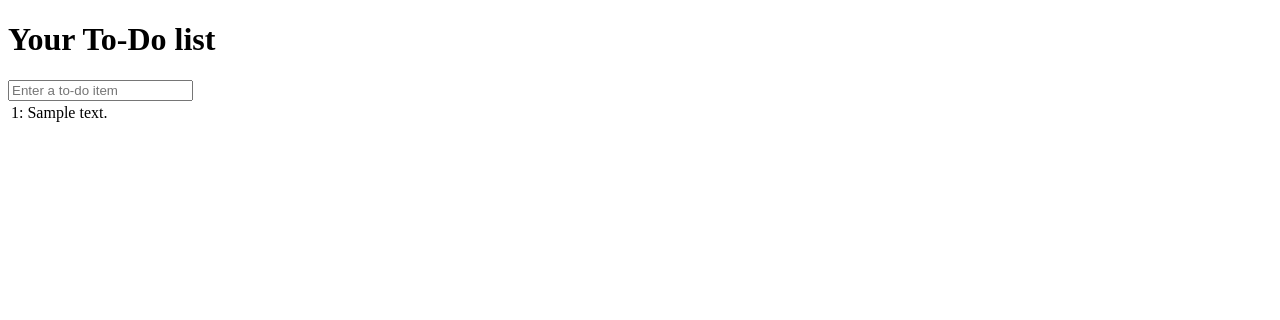
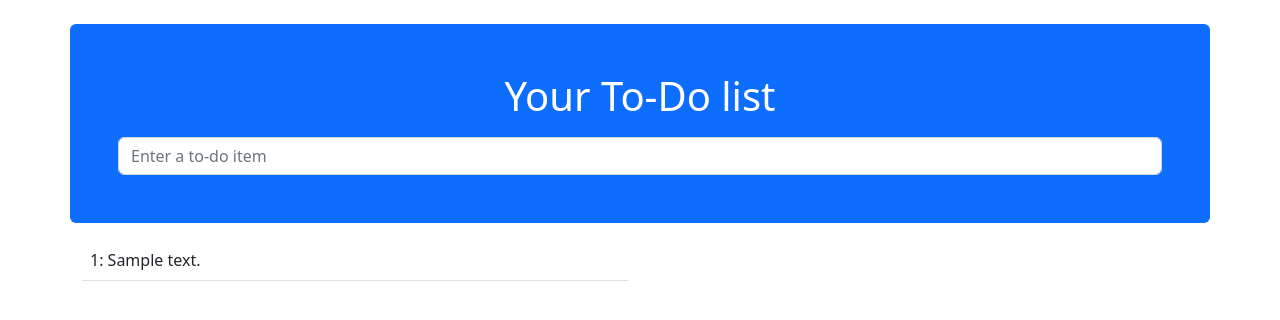
Before and after one commit to kalenshi/python-tdd-book, a Django app: page /lists/1/ in a window 1280 px wide. Shown: the top 320 px of the page. Run offline with Django 4.2, Linux system fonts and the light colour scheme; tables that the repository leaves empty hold one stand-in row (values such as "Sample post").

Commit message:
Using bootstrap to improve layout

```diff
--- a/functional_tests/tests.py
+++ b/functional_tests/tests.py
@@ -1,6 +1,7 @@
 import time
 
 from django.test import LiveServerTestCase
+from django.contrib.staticfiles.testing import StaticLiveServerTestCase
 from selenium import webdriver
 from selenium.webdriver.common.by import By
 from selenium.webdriver.common.keys import Keys
@@ -9,7 +10,7 @@ from selenium.common.exceptions import WebDriverException
 MAX_WAIT = 10
 
 
-class NewVisitorTest(LiveServerTestCase):
+class NewVisitorTest(StaticLiveServerTestCase):
 
     def setUp(self) -> None:
         self.browser = webdriver.Firefox()
--- /dev/null
+++ b/lists/static/lists/css/base.css
@@ -0,0 +1,7 @@
+#id_new_item {
+    margin-top: 2ex;
+}
+
+.table {
+    margin-top: 2ex;
+}
--- /dev/null
+++ b/lists/templates/base.html
@@ -0,0 +1,36 @@
+<!DOCTYPE html>
+{% load static %}
+<html lang="en">
+<head>
+    <meta charset="UTF-8">
+    <title>To-Do lists</title>
+    <link href="https://cdn.jsdelivr.net/npm/bootstrap@5.2.3/dist/css/bootstrap.min.css" rel="stylesheet"
+          type="text/css">
+    <link href="{% static 'lists/css/base.css' %}" rel="stylesheet" type="text/css">
+</head>
+<body>
+<div class="container">
+    <div class="row">
+        <div class="mt-4 p-5 bg-primary text-white rounded">
+            <div class="text-center">
+                <h1>{% block header_text %}{% endblock %}</h1>
+                <form method="POST" action="{% block form_action %}{% endblock %}">
+                    <input name="item_text" id="id_new_item" placeholder="Enter a to-do item"
+                           class="form-control input-lg"
+                    />
+                    {% csrf_token %}
+                </form>
+
+            </div>
+        </div>
+    </div>
+    <div class="row">
+        <div class="col-md-6 col-md-offset-3">
+            {% block table %}
+            {% endblock %}
+        </div>
+    </div>
+</div>
+<script src="https://cdn.jsdelivr.net/npm/bootstrap@5.2.3/dist/js/bootstrap.bundle.min.js"></script>
+</body>
+</html>
--- a/lists/templates/list.html
+++ b/lists/templates/list.html
@@ -1,16 +1,8 @@
-<!DOCTYPE html>
-<html lang="en">
-<head>
-    <meta charset="UTF-8">
-    <title>To-Do lists</title>
-</head>
-<body>
-<h1>Your To-Do list</h1>
-<form method="POST" action="/lists/{{list.id}}/add_item">
-    <input name="item_text" id="id_new_item" placeholder="Enter a to-do item">
-    {% csrf_token %}
-</form>
-<table id="id_list_table">
+{% extends "base.html" %}
+{% block header_text %}Your To-Do list{% endblock %}
+{% block form_action %}/lists/{{list.id}}/add_item{% endblock %}
+{% block table %}
+<table id="id_list_table" class="table">
 
     {% for item in list.item_set.all %}
     <tr>
@@ -19,5 +11,4 @@
     {% endfor %}
 
 </table>
-</body>
-</html>
+{% endblock %}
--- a/lists/views.py
+++ b/lists/views.py
@@ -1,4 +1,5 @@
-from django.shortcuts import render, redirect
+from django.shortcuts import render, redirect, get_object_or_404
+from django.http import Http404
 from lists.models import Item, List
 
 
@@ -7,8 +8,11 @@ def home_page(request) -> None:
 
 
 def view_list(request, list_id) -> None:
-    list_ = List.objects.get(id=list_id)
-    return render(request, "list.html", {"list": list_})
+    try:
+        list_ = List.objects.get(id=list_id)
+        return render(request, "list.html", {"list": list_})
+    except List.DoesNotExist:
+        return redirect("/")
 
 
 def new_list(request) -> None:
@@ -19,5 +23,5 @@ def new_list(request) -> None:
 
 def add_item(request, list_id) -> None:
     list_ = List.objects.get(id=list_id)
-    item = Item.objects.create(text=request.POST["item_text"], list=list_)
+    _ = Item.objects.create(text=request.POST["item_text"], list=list_)
     return redirect(f"/lists/{list_id}/")
```
Also changed, not shown: lists/templates/home.html (+3 -14 lines), superlists/settings.py (+5 -3 lines).
